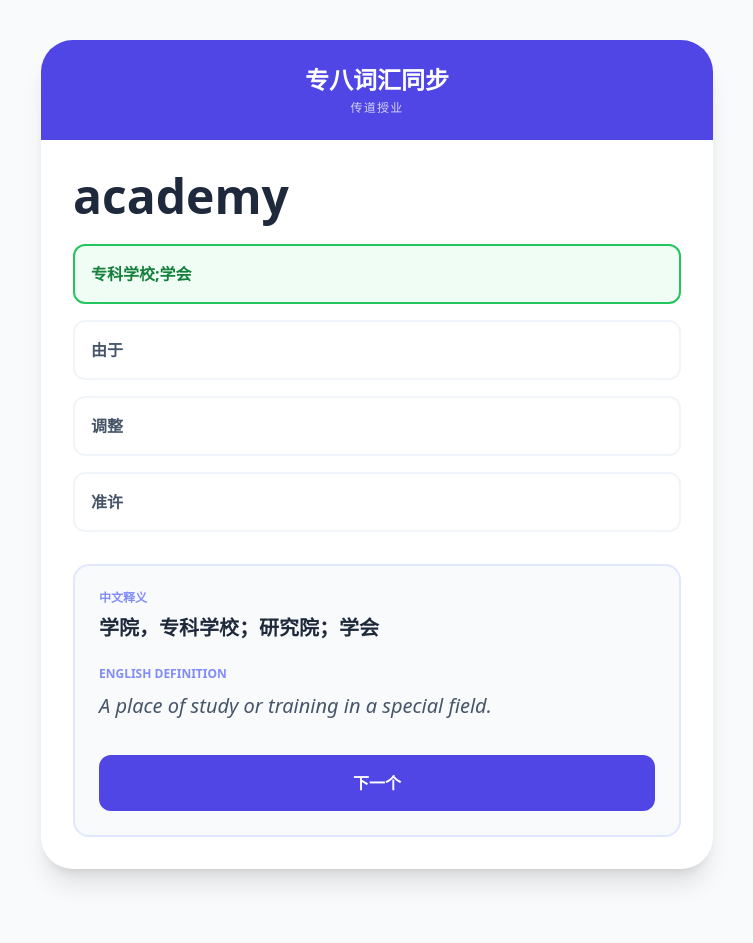
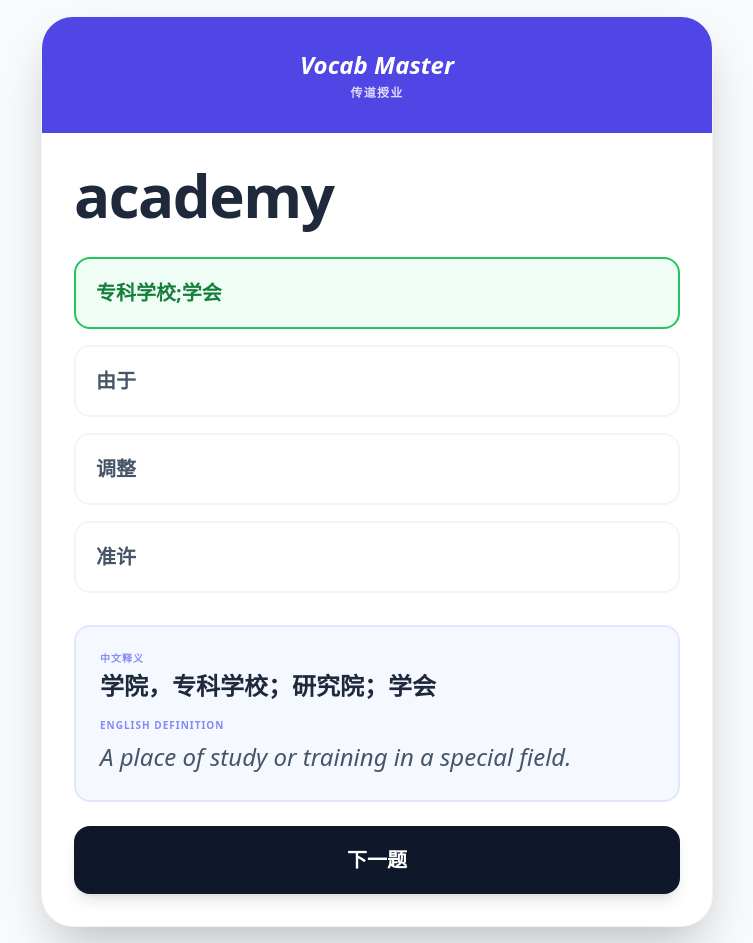
Before and after one commit to namegoodone/tem8-vocab, a plain HTML site: page index.html in a window 1280 px wide. Both pictures are taken after a click on the button "专科学校;学会". Shown: the whole page, without its empty margins (263-1016 px from the left). Before the commit the page ends 909 px from the top, so only its background shows below. Drawn offline with nearby package versions, Linux system fonts and the light colour scheme.

Commit message:
Update index.html

```diff
--- a/index.html
+++ b/index.html
@@ -2,77 +2,92 @@
 <html lang="zh-CN">
 <head>
     <meta charset="UTF-8">
-    <title>专八词汇大师</title>
+    <title>TEM-8 专八词汇大师</title>
     <script src="https://cdn.tailwindcss.com"></script>
     <style>
-        body { font-family: system-ui, sans-serif; background-color: #f8fafc; }
-        .correct { background-color: #f0fdf4 !important; border-color: #22c55e !important; color: #15803d !important; font-weight: 700; }
+        .correct { background-color: #f0fdf4 !important; border-color: #22c55e !important; color: #15803d !important; }
         .wrong { background-color: #fef2f2 !important; border-color: #ef4444 !important; color: #991b1b !important; }
     </style>
 </head>
-<body class="min-h-screen py-10 px-4 flex justify-center">
-    <div id="app" class="w-full max-w-2xl bg-white rounded-[2rem] shadow-xl overflow-hidden">
-        <div class="bg-indigo-600 p-6 text-white text-center">
-            <h1 class="text-2xl font-bold">专八词汇同步</h1>
-            <p id="chapter-name" class="text-xs opacity-75 mt-1 tracking-widest">LOADING...</p>
+<body class="min-h-screen bg-slate-50 flex items-center justify-center p-4">
+
+    <div id="app" class="w-full max-w-2xl bg-white rounded-[2rem] shadow-2xl overflow-hidden border border-slate-100">
+        <div class="bg-indigo-600 p-8 text-white text-center">
+            <h1 class="text-2xl font-bold italic">Vocab Master</h1>
+            <p id="chapter-display" class="text-xs opacity-80 mt-1 uppercase tracking-widest font-bold">同步中...</p>
         </div>
 
         <div class="p-8">
-            <div id="quiz-box">
-                <div class="flex items-center gap-4 mb-6">
-                    <h2 id="q-word" class="text-5xl font-bold text-slate-800">---</h2>
-                </div>
-                <div id="options" class="grid grid-cols-1 gap-4"></div>
+            <div id="quiz-area">
+                <div class="mb-8"><h2 id="q-word" class="text-6xl font-black text-slate-800 tracking-tight">------</h2></div>
+                <div id="options-grid" class="grid grid-cols-1 gap-4 mb-8"></div>
 
-                <div id="feedback" class="mt-8 p-6 bg-slate-50 rounded-2xl hidden border-2 border-indigo-100">
-                    <p class="text-xs font-bold text-indigo-400 mb-2 uppercase">中文释义</p>
-                    <p id="fb-cn" class="text-xl font-bold text-slate-800 mb-6"></p>
-                    <p class="text-xs font-bold text-indigo-400 mb-2 uppercase">English Definition</p>
-                    <p id="fb-en" class="text-xl italic text-slate-600 leading-relaxed"></p>
-                    <button onclick="next()" class="w-full mt-8 bg-indigo-600 text-white py-4 rounded-xl font-bold">下一个</button>
+                <div id="feedback" class="hidden">
+                    <div class="bg-indigo-50/50 p-6 rounded-2xl border-2 border-indigo-100 mb-6">
+                        <div class="mb-4">
+                            <p class="text-[10px] font-black text-indigo-400 uppercase mb-1 tracking-widest">中文释义</p>
+                            <p id="fb-cn" class="text-2xl font-bold text-slate-800"></p>
+                        </div>
+                        <div>
+                            <p class="text-[10px] font-black text-indigo-400 uppercase mb-1 tracking-widest">English Definition</p>
+                            <p id="fb-en" class="text-2xl font-medium text-slate-600 italic leading-relaxed"></p>
+                        </div>
+                    </div>
+                    <button onclick="handleNext()" class="w-full bg-slate-900 text-white py-5 rounded-2xl font-bold text-xl hover:bg-black transition-all active:scale-95 shadow-lg">下一题</button>
                 </div>
             </div>
+            <div id="error-msg" class="hidden text-center text-red-500 font-bold py-10">词库加载失败，请检查 vocab.json</div>
         </div>
     </div>
 
     <script>
-        let VOCAB = [];
-        let index = 0;
-        // 【重要】替换这里的链接
+        // 自动适配你的仓库路径
         const JSON_URL = 'https://raw.githubusercontent.com/namegoodone/tem8-vocab/main/vocab.json';
+        let VOCAB_DATA = [];
+        let currentIndex = 0;
 
         async function init() {
             try {
-                const res = await fetch(JSON_URL);
-                VOCAB = await res.json();
-                render();
-            } catch(e) { alert("词库加载失败，请检查 Raw 链接是否正确"); }
+                const response = await fetch(JSON_URL);
+                VOCAB_DATA = await response.json();
+                renderQuestion();
+            } catch (error) {
+                document.getElementById('error-msg').classList.remove('hidden');
+            }
         }
 
-        function render() {
-            const q = VOCAB[index % VOCAB.length];
+        function renderQuestion() {
+            const q = VOCAB_DATA[currentIndex % VOCAB_DATA.length];
+            document.getElementById('chapter-display').innerText = q.chapter;
             document.getElementById('q-word').innerText = q.word;
-            document.getElementById('chapter-name').innerText = q.chapter;
             document.getElementById('feedback').classList.add('hidden');
-            const box = document.getElementById('options');
-            box.innerHTML = '';
-            q.options.forEach((opt, i) => {
+
+            const grid = document.getElementById('options-grid');
+            grid.innerHTML = '';
+            grid.classList.remove('hidden');
+
+            q.options.forEach((opt, idx) => {
                 const btn = document.createElement('button');
-                btn.className = "w-full text-left p-4 border-2 border-slate-100 rounded-xl font-bold text-slate-600 hover:bg-indigo-50 transition";
+                btn.className = "w-full text-left p-5 border-2 border-slate-100 rounded-2xl font-bold text-slate-600 hover:bg-indigo-50 text-xl transition-all";
                 btn.innerText = opt;
                 btn.onclick = () => {
-                    document.querySelectorAll('button').forEach(b => b.disabled = true);
-                    if(i === q.answer) btn.classList.add('correct');
+                    document.querySelectorAll('#options-grid button').forEach(b => b.disabled = true);
+                    if (idx === q.answer) btn.classList.add('correct');
                     else btn.classList.add('wrong');
                     document.getElementById('fb-cn').innerText = q.meaning_cn;
                     document.getElementById('fb-en').innerText = q.meaning_en;
                     document.getElementById('feedback').classList.remove('hidden');
                 };
-                box.appendChild(btn);
+                grid.appendChild(btn);
             });
         }
 
-        function next() { index++; render(); }
+        function handleNext() {
+            currentIndex++;
+            renderQuestion();
+            window.scrollTo(0, 0);
+        }
+
         init();
     </script>
 </body>
```
